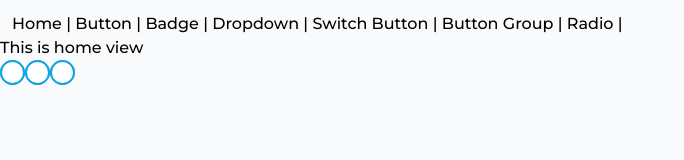
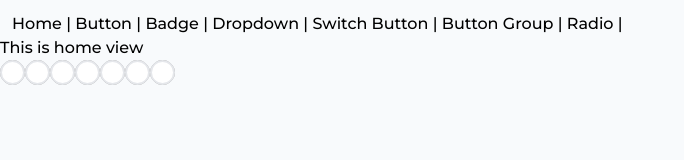
Before and after one commit to quachthientai/vuez-component-library, a Vue app: page /radio in a window 1280 px wide. Shown: the top 160 px of the page, without its empty margins (0-684 px from the left). Built offline with nearby package versions, Linux system fonts and the light colour scheme; a web font is replaced by a local one.

Commit message:
radio forms updated

```diff
--- a/src/assets/scss/components/Forms/_radio.scss
+++ b/src/assets/scss/components/Forms/_radio.scss
@@ -3,8 +3,8 @@
 @tailwind components;
 @tailwind utilities;
 
+$disabled:#D9D9D9;
 
-$primary: #0284C7;
 
 @layer base{
     .radio {
@@ -12,7 +12,7 @@ $primary: #0284C7;
 
         &::before{
             content: '';
-            @apply w-[25px] h-[25px] absolute rounded-full  border-primary-500 border-2;
+            @apply w-[25px] h-[25px] absolute rounded-full   border-2;
 
         }
 
@@ -25,6 +25,10 @@ $primary: #0284C7;
             + &:after{
                 @apply opacity-100;
             }
+
+            + &::before{
+                @apply border-primary-500
+            }
         }
 
 
@@ -33,19 +37,18 @@ $primary: #0284C7;
     }
 }
 
-/**
-@apply w-[28px] h-[28px] relative rounded-full;
-
-
-        &:before{
-            content:'';
-            @apply w-[28px] h-[28px] absolute rounded-full border-[3px] border-solid border-[#D9D9D9];
+@layer utilities{
+    @each $variant in variables.$variants{
+        .radio-#{$variant}{
+            &::after{
+                @apply bg-#{$variant}-500;
+            }
 
             &:checked{
-                @apply border-solid border-primary-500 opacity-100;
+                + &::before{
+                    @apply border-#{$variant}-500;
+                }
             }
-
         }
-        &::after{
-            content: '';
-            @apply w-[18px] h-[18px] absolute bg-slate-500 rounded-full top-[5px] left-[5px] opacity-0;**/
+    }
+}
--- a/src/components/Forms/Radio.vue
+++ b/src/components/Forms/Radio.vue
@@ -22,7 +22,7 @@
 </script>
 
 <template>
-    <input :class=[radioClass,radioType] name="radio" type="radio" :value=[radioValue]>
+    <input :class=[radioClass] name="radio" type="radio" :value=[radioValue]>
 </template>
 
 <style lang="scss">
--- a/src/views/RadioView.vue
+++ b/src/views/RadioView.vue
@@ -12,6 +12,11 @@
 <template>
    <div>This is home view</div>
    <Radio class="radio" radioValue="1"></Radio>
-   <Radio class="radio" radioValue="1"></Radio>
-   <Radio class="radio" radioValue="1"></Radio>
+   <Radio class="radio radio-primary" radioValue="1"></Radio>
+   <Radio class="radio radio-secondary" radioValue="1"></Radio>
+   <Radio class="radio radio-info" radioValue="1"></Radio>
+   <Radio class="radio radio-warning" radioValue="1"></Radio>
+   <Radio class="radio radio-danger" radioValue="1"></Radio>
+   <Radio class="radio radio-success" radioValue="1"></Radio>
+
 </template>
```
